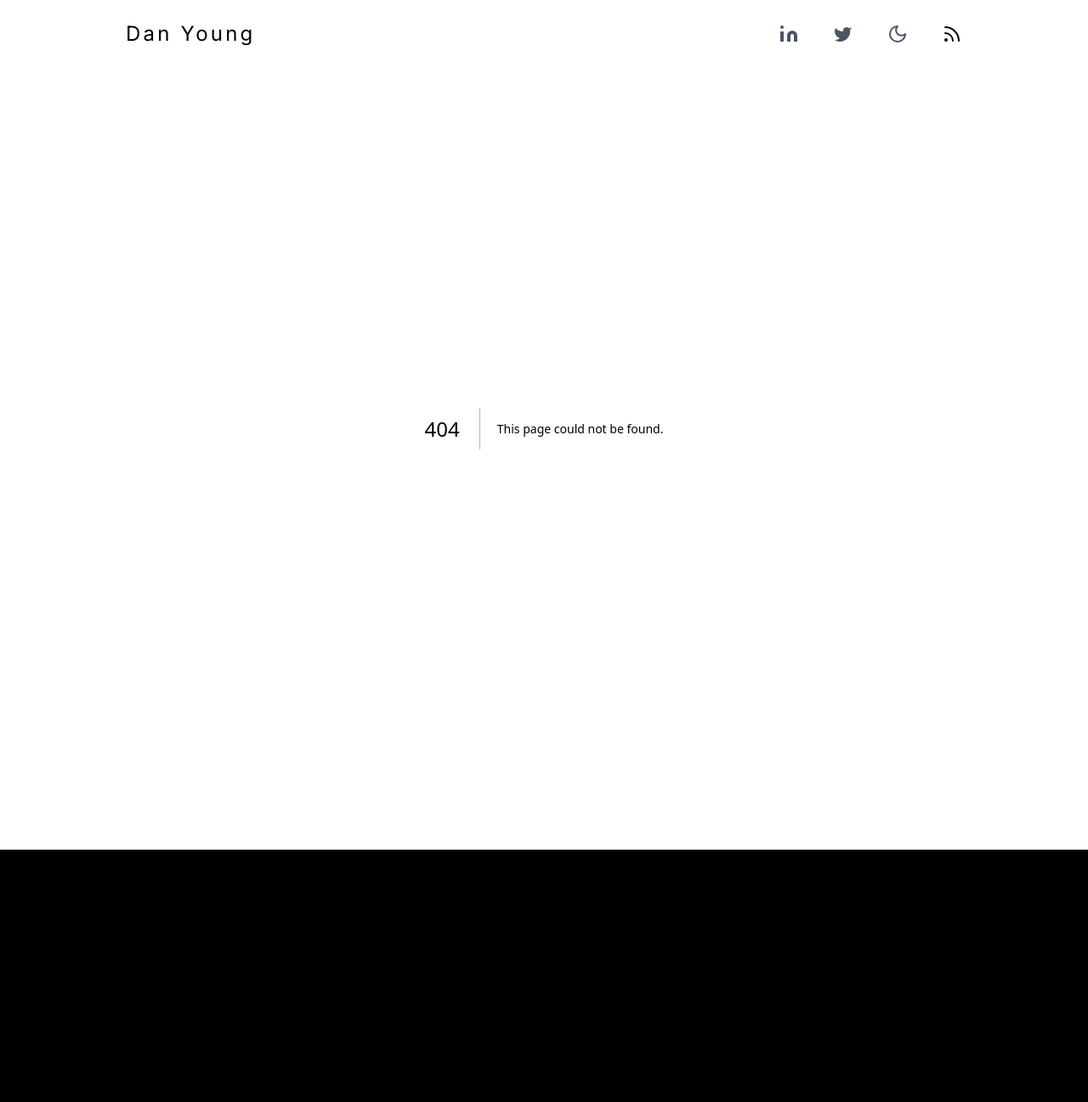
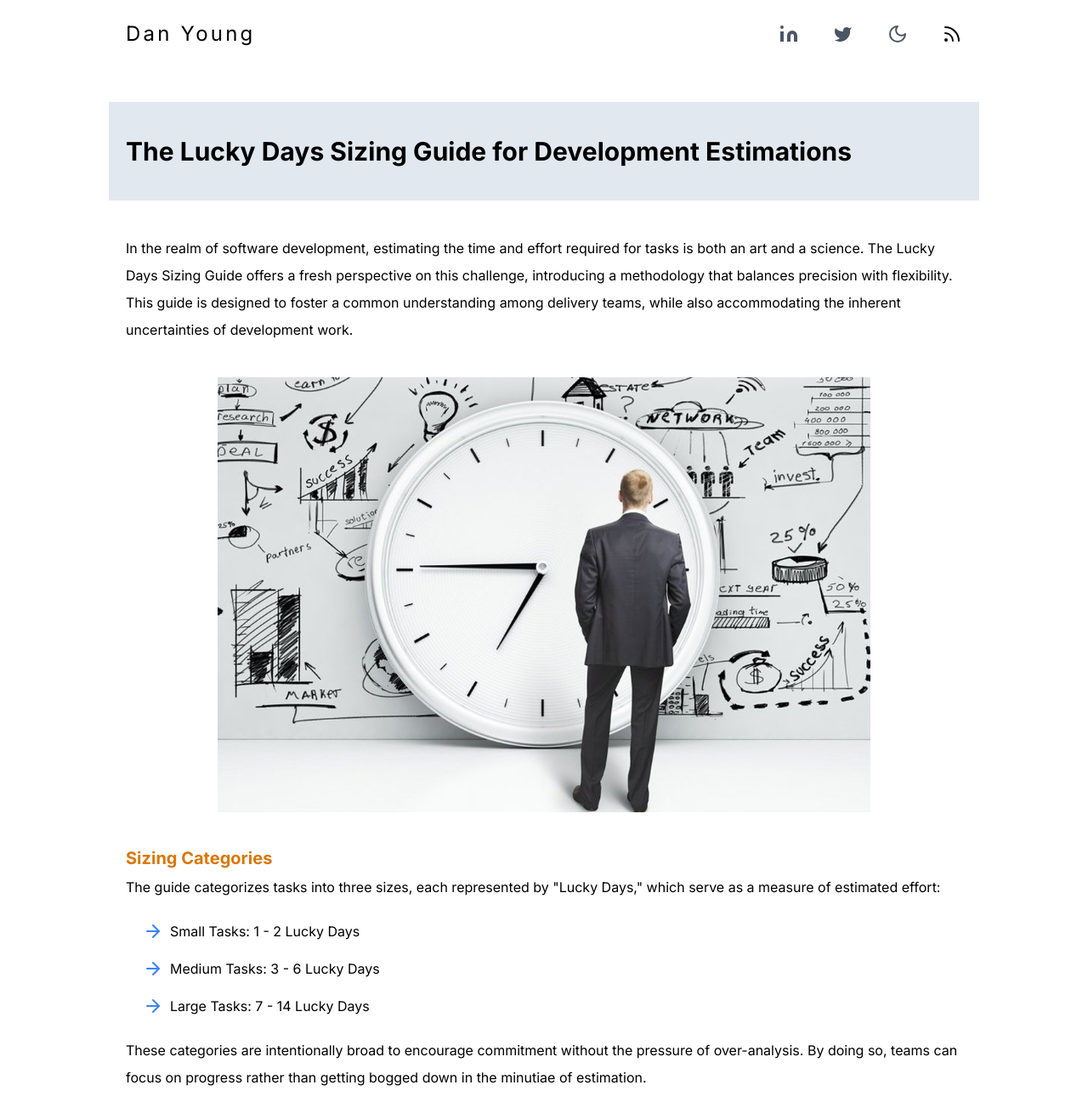
Before and after one commit to danyo1399/blog, a Next.js app: page /the-lucky-days-sizing-guide-for-development-estimations in a window 1280 px wide. Before the commit this address had no page. Shown: the top 1297 px of the page at 85% size. Before the commit the page ends 1000 px from the top, so only its background shows below. Built offline with nearby package versions, Linux system fonts and the light colour scheme.

Commit message:
added lucky days post

```diff
--- a/src/app/(blog)/Giscus.tsx
+++ b/src/app/(blog)/Giscus.tsx
@@ -19,8 +19,8 @@ export default function Giscus() {
   }
   const themeProp = theme.dark ? "dark" : "light";
   return (
-    <>
-      <div className="leading-8"></div>
+    <div className="mt-20">
+
       <giscus-widget
         repo="danyo1399/blog"
         repo-id="R_kgDOLST4EA"
@@ -34,6 +34,6 @@ export default function Giscus() {
         theme={themeProp}
         lang="en"
       ></giscus-widget>
-    </>
+    </div>
   );
 }
--- a/src/app/(blog)/fixing-flaky-automation-tests/meta.ts
+++ b/src/app/(blog)/fixing-flaky-automation-tests/meta.ts
@@ -1,6 +1,7 @@
 import { MetaData } from "@/models";
 
 export const metadata: MetaData = {
+  key: 'fixing-flaky-automation-tests',
   title: "Fixing Flaky Automation Tests",
   description: `Addressing intermittent automation test failures can be a complex problem to solve, lets explore a solution to the problem`,
   createDate: '2024-02-18',
--- /dev/null
+++ b/src/app/(blog)/the-lucky-days-sizing-guide-for-development-estimations/meta.ts
@@ -0,0 +1,9 @@
+import { MetaData } from "@/models";
+
+export const metadata: MetaData = {
+  key: "the-lucky-days-sizing-guide-for-development-estimations",
+  title: "The Lucky Days Sizing Guide For Development Estimations",
+  description: `The Lucky Days Sizing Guide offers a fresh perspective on the challenge sizing development work.`,
+  createDate: "2024-02-18",
+  lastModifiedDate: "2024-02-18",
+};
--- /dev/null
+++ b/src/app/(blog)/the-lucky-days-sizing-guide-for-development-estimations/page.mdx
@@ -0,0 +1,32 @@
+export * from './meta';
+import { metadata } from './meta';
+
+# The Lucky Days Sizing Guide for Development Estimations
+In the realm of software development, estimating the time and effort required for tasks is both an art and a science. The Lucky Days Sizing Guide offers a fresh perspective on this challenge, introducing a methodology that balances precision with flexibility. This guide is designed to foster a common understanding among delivery teams, while also accommodating the inherent uncertainties of development work.
+
+ ![introduction](/blog-assets/the-lucky-days-sizing-guide-for-development-estimations/card.png)
+
+## Sizing Categories
+The guide categorizes tasks into three sizes, each represented by "Lucky Days," which serve as a measure of estimated effort:
+
+- Small Tasks: 1 - 2 Lucky Days
+- Medium Tasks: 3 - 6 Lucky Days
+- Large Tasks: 7 - 14 Lucky Days
+
+These categories are intentionally broad to encourage commitment without the pressure of over-analysis. By doing so, teams can focus on progress rather than getting bogged down in the minutiae of estimation.
+
+## Methodological Approach
+
+### Baseline Establishment
+The Lucky Days concept employs days as a universal metric, understandable by all team members, while simultaneously introducing an abstract layer to prevent over-specification. This duality enables teams to align their expectations and work towards a common goal.
+
+### Ranges Over Specifics
+A key feature of this methodology is its use of ranges rather than exact figures. These ranges widen with the scale of the task to naturally incorporate the increased risk and uncertainty associated with larger endeavors. This approach acknowledges the complexity and unpredictability inherent in software development, allowing for flexibility and adjustment as projects progress.
+
+### Conversion and Application
+For situations requiring a more concrete timeline, such as fixed-price billing, project managers can convert these sizes into actual days. This conversion is based on a statistical analysis of the team's velocity—essentially, how many Lucky Days are completed within a real-world day. By leveraging historical data and performance metrics, project managers can establish a more accurate and realistic schedule.
+
+This strategy mitigates the impact of "fear bias"—the tendency to overestimate work to avoid potential underdelivery—and distributes risk more evenly between the delivery team and project managers. It’s a pragmatic approach that recognizes the challenges of estimation while striving for accountability and efficiency.
+
+## Conclusion
+The Lucky Days Sizing Guide represents a novel approach to the perennial challenge of development estimation. By blending abstract sizing with concrete data, it offers a pathway to more reliable and consensus-driven estimates. This methodology not only enhances the planning and execution of projects but also supports a healthier, more collaborative relationship between delivery teams and project management. As the software development landscape continues to evolve, adopting flexible and innovative estimation techniques like the Lucky Days Sizing Guide will be key to navigating the complexities of project delivery with confidence and success.
--- a/src/app/getPosts.ts
+++ b/src/app/getPosts.ts
@@ -1,12 +1,12 @@
 import { MetaData } from "@/models";
-
 const blogRootPath = "./(blog)";
-async function getData(title: string) {
-  const key = title.replaceAll(" ", "-").toLowerCase();
-
+async function getData(key: string) {
   const { metadata }: { metadata: MetaData } = await import(
     `${blogRootPath}/${key}/meta`
   );
+  if (metadata.key !== key) {
+    throw new Error(`key mismatch ${key} != ${metadata.key}`);
+  }
   const cardImage = `/blog-assets/${key}/card.png`;
   return {
     title: metadata.title,
@@ -20,5 +20,8 @@ async function getData(title: string) {
 }
 
 export async function getPosts() {
-  return [await getData("Fixing Flaky Automation Tests")];
+  return [
+    await getData("fixing-flaky-automation-tests"),
+    await getData("the-lucky-days-sizing-guide-for-development-estimations"),
+  ];
 }
--- a/src/mdx-components.tsx
+++ b/src/mdx-components.tsx
@@ -1,17 +1,33 @@
+import { ArrowRightIcon } from "lucide-react";
 import type { MDXComponents } from "mdx/types";
 
 export function useMDXComponents(components: MDXComponents): MDXComponents {
   return {
     h1: ({ children }) => (
-      <h1 className="text-3xl font-bold mt-10 mb-6">{children}</h1>
+      <h1 className="text-3xl font-bold mt-10 mb-10 -mx-5 px-5 py-10 bg-slate-200 dark:bg-slate-800">
+        {children}
+      </h1>
     ),
     h2: ({ children }) => (
-      <h2 className="text-lg font-bold mt-5 mb-1">{children}</h2>
+      <h2 className="text-xl dark:text-amber-400 text-amber-600 font-bold mt-5 mb-1">
+        {children}
+      </h2>
+    ),
+    h3: ({ children }) => (
+      <h2 className="text-lg dark:text-indigo-400 text-indigo-600 font-semibold mt-5 mb-1">
+        {children}
+      </h2>
     ),
     p: ({ children }) => <p className="mb-4">{children}</p>,
-    img: ({ children, ...rest }) => <img className="mx-auto" {...rest} />,
+    img: ({ children, ...rest }) => <img className="mx-auto my-10" {...rest} />,
     ul: ({ children }) => (
-      <ul className="list-outside pl-5 my-5 list-disc space-y-3">{children}</ul>
+      <ul className="list-outside pl-5 my-5 space-y-3">{children}</ul>
+    ),
+    li: ({ children }: any) => (
+      <li className="flex gap-2 items-center">
+        <ArrowRightIcon className="text-blue-500" />
+        {children}
+      </li>
     ),
     ...components,
   };
--- a/src/models.ts
+++ b/src/models.ts
@@ -1,6 +1,7 @@
 import { Metadata } from "next";
 
 export type MetaData = {
+  key: string,
   title: string,
   description: string,
   createDate: string;
```
Also changed, not shown: posts/pre-rendering.md (deleted, +0 -11 lines), posts/ssg-ssr.md (deleted, +0 -19 lines), public/blog-assets/the-lucky-days-sizing-guide-for-development-estimations/card.png (added), 1 other file (tests, documents, lock files or other folders).
